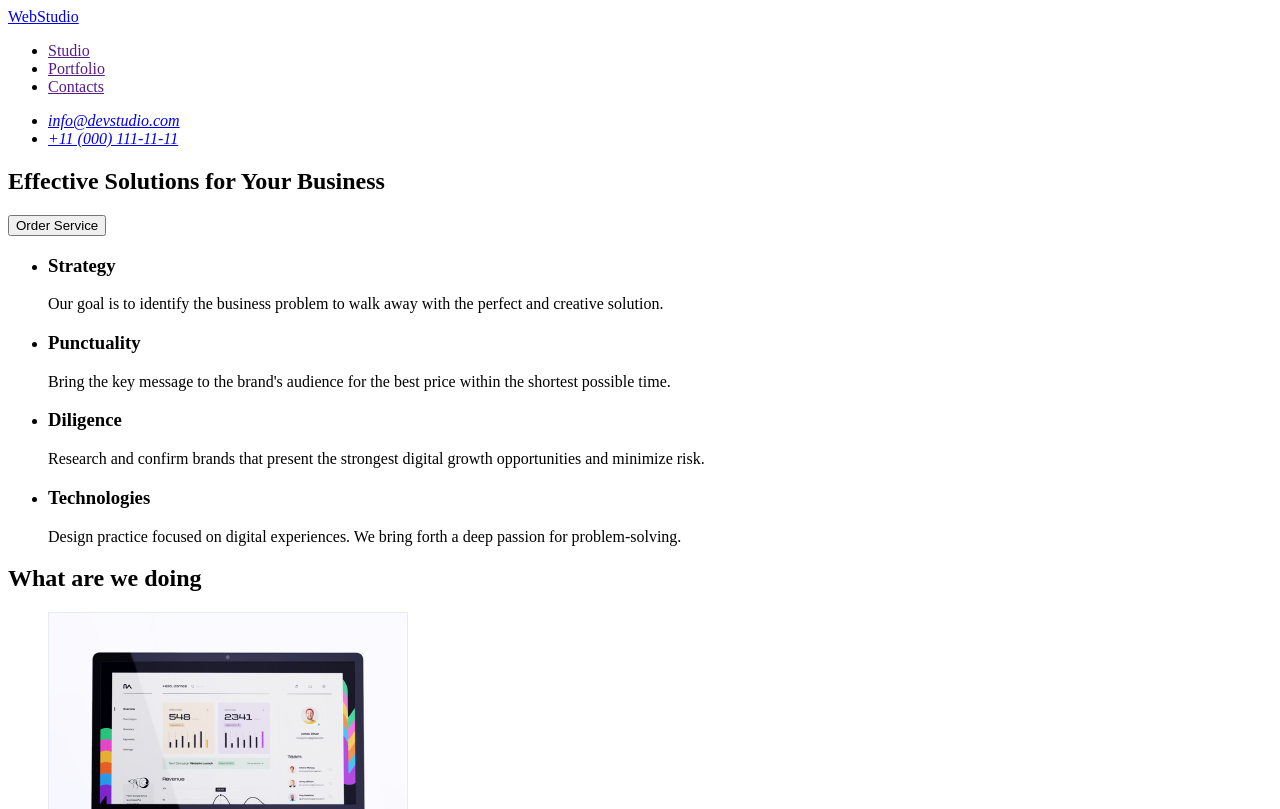
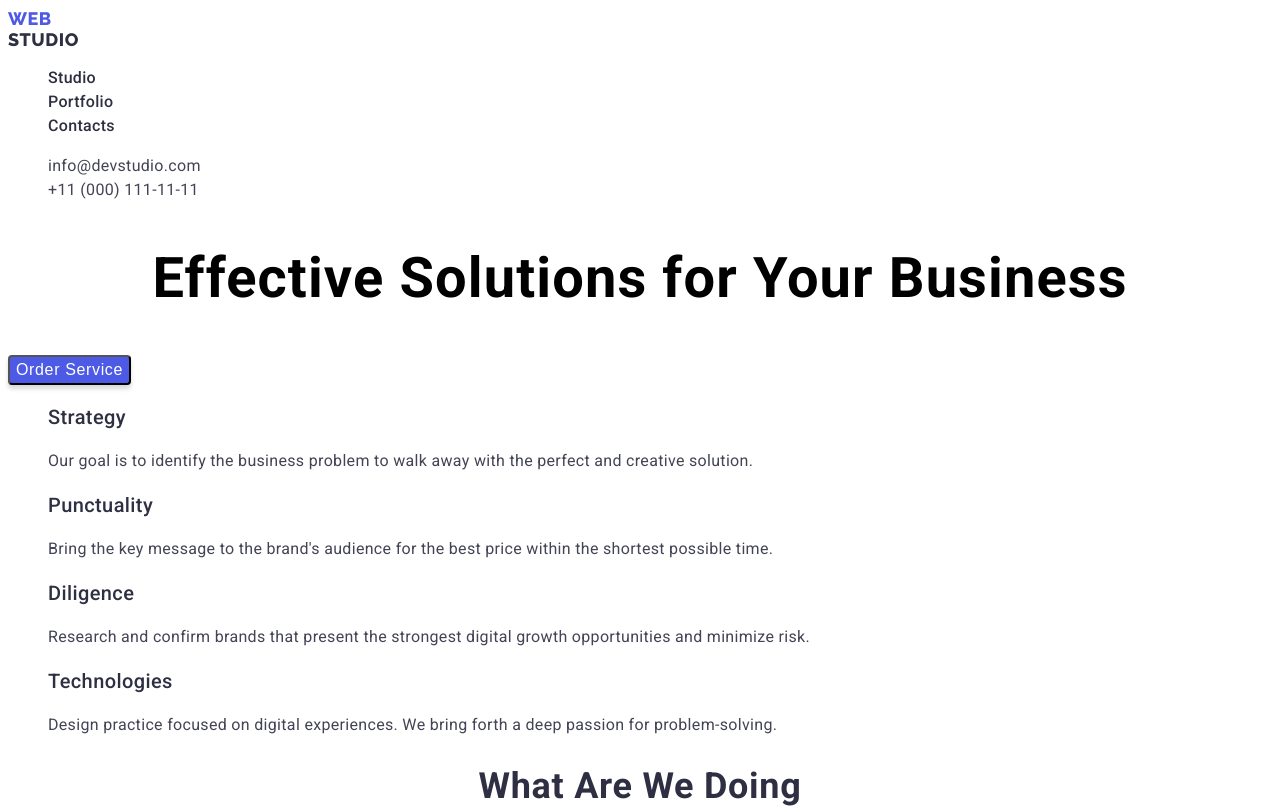
Before and after one commit to jjjjwrk/Tutorial, a plain HTML site: page index.html in a window 1280 px wide. Shown: the top 809 px of the page. Drawn offline with Linux system fonts and the light colour scheme.

Commit message:
updated css styles

```diff
--- a/css/styles.css
+++ b/css/styles.css
@@ -0,0 +1,138 @@
+.list {
+  list-style: none;
+}
+.link {
+  text-decoration: none;
+}
+body {
+  font-family: "Roboto", sans-serif;
+}
+
+/* HEADER */
+.web-logo {
+  font-family: "Raleway"; sans-serif;
+  font-weight: 800;
+  font-size: 18px;
+  line-height: 1.17;
+  display: flex;
+  align-items: center;
+  letter-spacing: 0.03em;
+  text-transform: uppercase;
+  color: #4d5ae5;
+}
+.studio-logo {
+  font-family: "Raleway";
+  font-weight: 800;
+  font-size: 18px;
+  line-height: 1.17;
+  display: flex;
+  align-items: center;
+  letter-spacing: 0.03em;
+  text-transform: uppercase;
+  color: #2e2f42;
+}
+.menu-nav {
+  font-weight: 500;
+  font-size: 16px;
+  line-height: 1.5;
+  letter-spacing: 0.02em;
+  color: #2e2f42;
+}
+.contact-info {
+  font-weight: 400;
+  font-size: 16px;
+  line-height: 1.5;
+  letter-spacing: 0.02em;
+  color: #434455;
+  font-style: normal;
+}
+/* HEADER/ */
+
+/* MAIN SECTION */
+.main-title {
+  font-weight: 700;
+  font-size: 56px;
+  line-height: 1.07;
+  text-align: center;
+  letter-spacing: 0.02em;
+  /* color: #FFFFFF; */
+}
+.bottom {
+  background: #4d5ae5;
+  box-shadow: 0px 4px 4px rgba(0, 0, 0, 0.15);
+  border-radius: 4px;
+  cursor: pointer;
+  font-weight: 500;
+  font-size: 16px;
+  line-height: 1.5;
+  display: flex;
+  align-items: center;
+  letter-spacing: 0.04em;
+  color: #ffffff;
+}
+.bottom:hover{
+    background: #404BBF;
+box-shadow: 0px 4px 4px rgba(0, 0, 0, 0.15);
+}
+.bottom:focus{
+    background: #404BBF;
+box-shadow: 0px 4px 4px rgba(0, 0, 0, 0.15);
+}
+/* MAIN SECTION/ */
+
+/* FEATURES */
+.features-title {
+  font-weight: 500;
+  font-size: 20px;
+  line-height: 1.2;
+  letter-spacing: 0.02em;
+  color: #2e2f42;
+}
+.features-desctiption {
+  font-weight: 400;
+  font-size: 16px;
+  line-height: 1.5;
+  letter-spacing: 0.02em;
+  color: #434455;
+}
+/* FEATURES/ */
+
+/* WHAT ARE WE DOING */
+.section-titl {
+  font-weight: 700;
+  font-size: 36px;
+  line-height: 1.1;
+  text-align: center;
+  letter-spacing: 0.02em;
+  text-transform: capitalize;
+  color: #2e2f42;
+}
+/* WHAT ARE WE DOING/ */
+
+/* TEAM */
+.master-name {
+  font-weight: 500;
+  font-size: 20px;
+  line-height: 1.2;
+  text-align: center;
+  letter-spacing: 0.02em;
+  color: #2e2f42;
+}
+.master-descr {
+  font-weight: 400;
+  font-size: 16px;
+  line-height: 1.5;
+  text-align: center;
+  letter-spacing: 0.02em;
+  color: #434455;
+}
+/* TEAM/ */
+
+/* FOOTER */
+.final-text {
+  font-weight: 400;
+  font-size: 16px;
+  line-height: 1.5;
+  letter-spacing: 0.02em;
+  /* color: #F4F4FD; */
+}
--- a/index.html
+++ b/index.html
@@ -5,73 +5,97 @@
     <meta http-equiv="X-UA-Compatible" content="IE=edge" />
     <meta name="viewport" content="width=device-width, initial-scale=1.0" />
     <title>homework1</title>
+    <link rel="preconnect" href="https://fonts.googleapis.com" />
+    <link rel="preconnect" href="https://fonts.googleapis.com" />
+    <link rel="preconnect" href="https://fonts.gstatic.com" crossorigin />
+    <link
+      href="https://fonts.googleapis.com/css2?family=Raleway:wght@800&family=Roboto:wght@400;500;700;900&display=swap"
+      rel="stylesheet"
+    />
+    <link rel="stylesheet" href="./css/styles.css" />
   </head>
   <body>
+    <!-- ===HEADER=== -->
     <header>
       <nav>
-        <a href="./index.html">WebStudio</a>
-        <ul>
+        <a class="link web-logo" href="./index.html">Web</a>
+        <a class="link studio-logo" href="./index.html">Studio</a>
+        <ul class="list">
           <li>
-            <a href="">Studio</a>
+            <a class="link menu-nav" href="">Studio</a>
           </li>
           <li>
-            <a href="">Portfolio</a>
+            <a class="link menu-nav" href="">Portfolio</a>
           </li>
           <li>
-            <a href="">Contacts</a>
+            <a class="link menu-nav" href="">Contacts</a>
           </li>
         </ul>
       </nav>
       <address>
-        <ul>
-          <li><a href="mailto:info@devstudio.com">info@devstudio.com</a></li>
-          <li><a href="tel:+110001111111">+11 (000) 111-11-11</a></li>
+        <ul class="list">
+          <li>
+            <a class="link contact-info" href="mailto:info@devstudio.com"
+              >info@devstudio.com</a
+            >
+          </li>
+          <li>
+            <a class="link contact-info" href="tel:+110001111111"
+              >+11 (000) 111-11-11</a
+            >
+          </li>
         </ul>
       </address>
     </header>
+    <!-- ===HEADER/=== -->
     <main>
+      <!-- MAIN SECTION -->
       <section>
-        <h1>Effective Solutions for Your Business</h1>
-        <button type="button">Order Service</button>
+        <h1 class="main-title">Effective Solutions for Your Business</h1>
+        <button class="bottom" type="button">Order Service</button>
       </section>
+      <!-- MAIN SECTION/ -->
 
       <section>
+        <!-- FEATURES -->
         <h2 hidden>features</h2>
-        <ul>
+        <ul class="list">
           <li>
-            <h3>Strategy</h3>
-            <p>
+            <h3 class="features-title">Strategy</h3>
+            <p class="features-desctiption">
               Our goal is to identify the business problem to walk away with the
               perfect and creative solution.
             </p>
           </li>
           <li>
-            <h3>Punctuality</h3>
-            <p>
+            <h3 class="features-title">Punctuality</h3>
+            <p class="features-desctiption">
               Bring the key message to the brand's audience for the best price
               within the shortest possible time.
             </p>
           </li>
           <li>
-            <h3>Diligence</h3>
-            <p>
+            <h3 class="features-title">Diligence</h3>
+            <p class="features-desctiption">
               Research and confirm brands that present the strongest digital
               growth opportunities and minimize risk.
             </p>
           </li>
           <li>
-            <h3>Technologies</h3>
-            <p>
+            <h3 class="features-title">Technologies</h3>
+            <p class="features-desctiption">
               Design practice focused on digital experiences. We bring forth a
               deep passion for problem-solving.
             </p>
           </li>
         </ul>
       </section>
+      <!-- FEATURES/ -->
 
+      <!-- What are we doing -->
       <section>
-        <h2>What are we doing</h2>
-        <ul>
+        <h2 class="section-titl">What are we doing</h2>
+        <ul class="list">
           <li>
             <img
               src="./images/section2/img1.jpg"
@@ -98,17 +122,20 @@
           </li>
         </ul>
       </section>
+      <!-- What are we doing/ -->
+
+      <!-- TEAM -->
       <section>
-        <h2>Our Team</h2>
-        <ul>
+        <h2 class="section-titl">Our Team</h2>
+        <ul class="list">
           <li>
             <img
               src="./images/section3/img.jpg"
               alt="photo master"
               width="264"
             />
-            <h3>Mark Guerrero</h3>
-            <p>Product Designer</p>
+            <h3 class="master-name">Mark Guerrero</h3>
+            <p class="master-descr">Product Designer</p>
           </li>
           <li>
             <img
@@ -116,8 +143,8 @@
               alt="photo master"
               width="264"
             />
-            <h3>Tom Ford</h3>
-            <p>Frontend Developer</p>
+            <h3 class="master-name">Tom Ford</h3>
+            <p class="master-descr">Frontend Developer</p>
           </li>
           <li>
             <img
@@ -125,8 +152,8 @@
               alt="photo master"
               width="264"
             />
-            <h3>Camila Garcia</h3>
-            <p>Marketing</p>
+            <h3 class="master-name">Camila Garcia</h3>
+            <p class="master-descr">Marketing</p>
           </li>
           <li>
             <img
@@ -134,18 +161,22 @@
               alt="photo master"
               width="264"
             />
-            <h3>Daniel Wilson</h3>
-            <p>UI Designer</p>
+            <h3 class="master-name">Daniel Wilson</h3>
+            <p class="master-descr">UI Designer</p>
           </li>
         </ul>
       </section>
+      <!-- TEAM/ -->
     </main>
+    <!-- FOOTER -->
     <footer>
-      <a href="./index.html">WebStudio</a>
-      <p>
+      <a class="link web-logo" href="./index.html">Web</a>
+      <a class="link studio-logo" href="./index.html">Studio</a>
+      <p class="final-text">
         Increase the flow of customers and sales for your business with digital
         marketing & growth solutions.
       </p>
     </footer>
+    <!-- FOOTER/ -->
   </body>
 </html>
```
